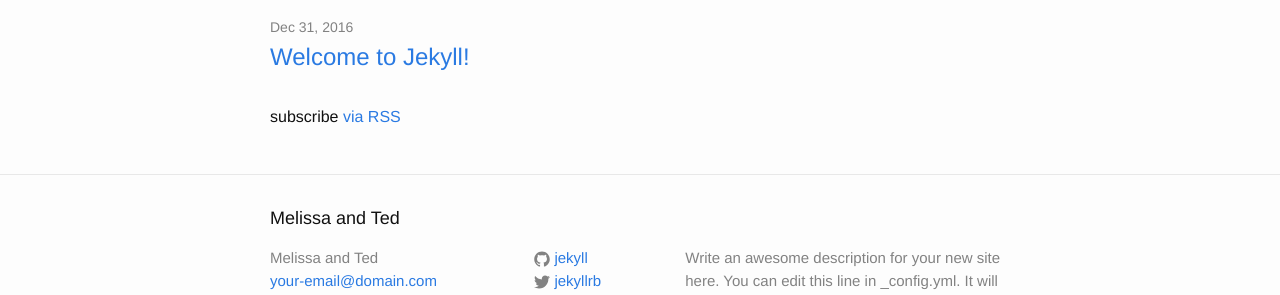
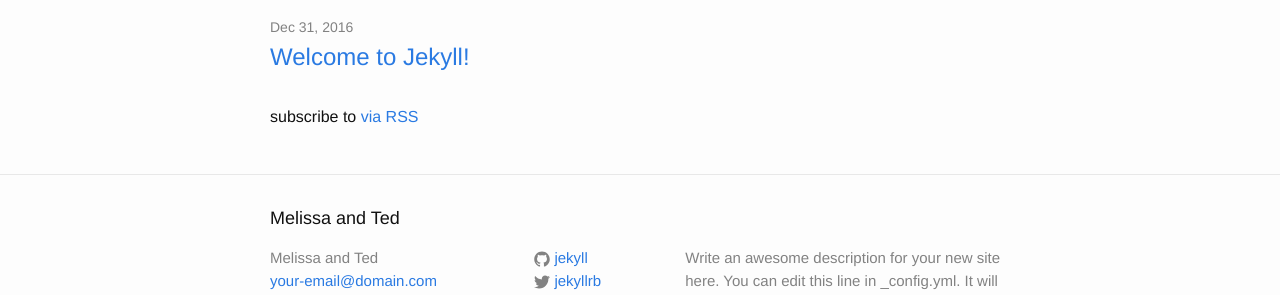
Before and after one commit to TedCleborne/TedCleborne.github.io, a Jekyll site: the page built from index.html, in a window 1280 px wide. Shown: the part 122-417 px from the top of the page. Built offline with Jekyll 4.4.1, drawn with Linux system fonts in a browser that asks for light colours.

Commit message:
Change to Subscribe
Change to Subscribe

```diff
--- a/index.html
+++ b/index.html
@@ -18,6 +18,6 @@
     {% endfor %}
   </ul>
 
-  <p class="rss-subscribe">subscribe <a href="{{ "/feed.xml" | prepend: site.baseurl }}">via RSS</a></p>
+  <p class="rss-subscribe">subscribe to <a href="{{ "/feed.xml" | prepend: site.baseurl }}">via RSS</a></p>
 
 </div>
```
